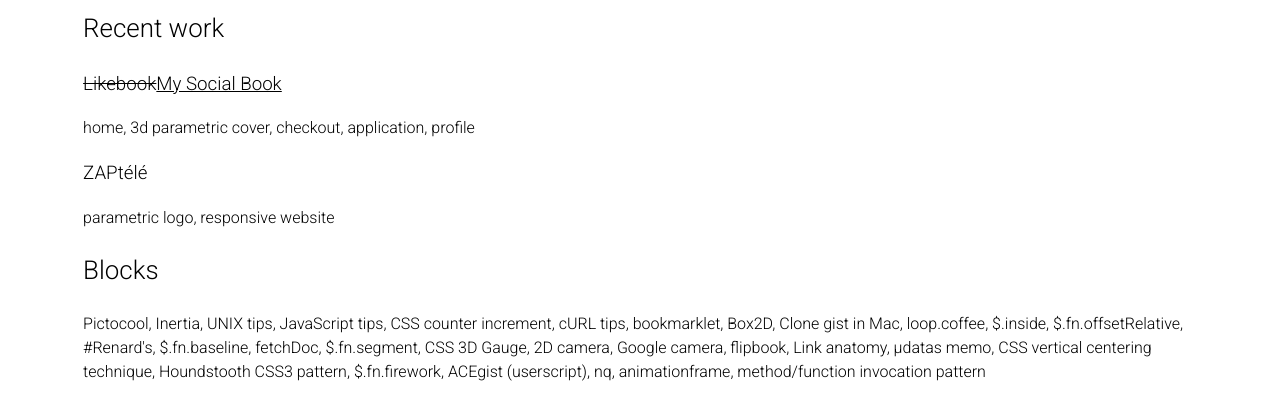
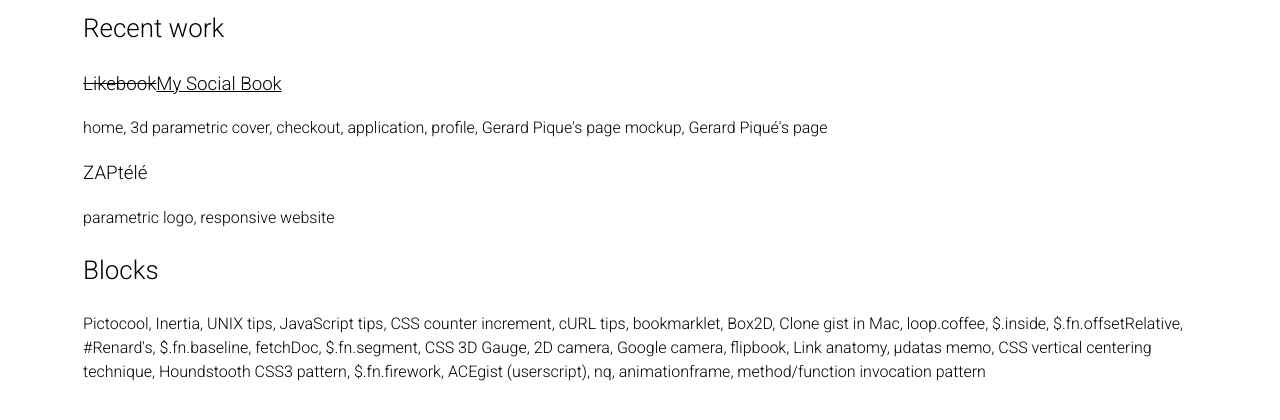
Before and after one commit to abernier/abernier.github.io, a plain HTML site: page index.html in a window 1280 px wide. Shown: the part 160-580 px from the top of the page. Drawn offline with Linux system fonts and the light colour scheme.

Commit message:
Update index.html

```diff
--- a/index.html
+++ b/index.html
@@ -39,7 +39,7 @@
     <h3><del>Likebook</del><ins>My Social Book</ins></h3>
 
     <p>
-        <a href="https://googledrive.com/host/0BwQNm5fx5y30RXlldXF4ODUtT3c/index.html">home</a>, <a href="https://googledrive.com/host/0BwQNm5fx5y30RXlldXF4ODUtT3c/cover.html">3d parametric cover</a>, <a href="https://googledrive.com/host/0BwQNm5fx5y30RXlldXF4ODUtT3c/checkout.html">checkout</a>, <a href="https://googledrive.com/host/0BwQNm5fx5y30RXlldXF4ODUtT3c/app.html">application</a>, <a href="https://googledrive.com/host/0BwQNm5fx5y30RXlldXF4ODUtT3c/profile.html">profile</a>
+        <a href="https://googledrive.com/host/0BwQNm5fx5y30RXlldXF4ODUtT3c/index.html">home</a>, <a href="https://googledrive.com/host/0BwQNm5fx5y30RXlldXF4ODUtT3c/cover.html">3d parametric cover</a>, <a href="https://googledrive.com/host/0BwQNm5fx5y30RXlldXF4ODUtT3c/checkout.html">checkout</a>, <a href="https://googledrive.com/host/0BwQNm5fx5y30RXlldXF4ODUtT3c/app.html">application</a>, <a href="https://googledrive.com/host/0BwQNm5fx5y30RXlldXF4ODUtT3c/profile.html">profile</a>, <a href="https://docs.google.com/file/d/0BwQNm5fx5y30Q2Z4Zm1JM2tvRGM/preview">Gerard Pique's page mockup</a>, <a href="https://googledrive.com/host/0BwQNm5fx5y30NFNKWVJfMmhsdTQ/gerardpique.html">Gerard Piqué's page</a>
     </p>
   </article>
 
```
